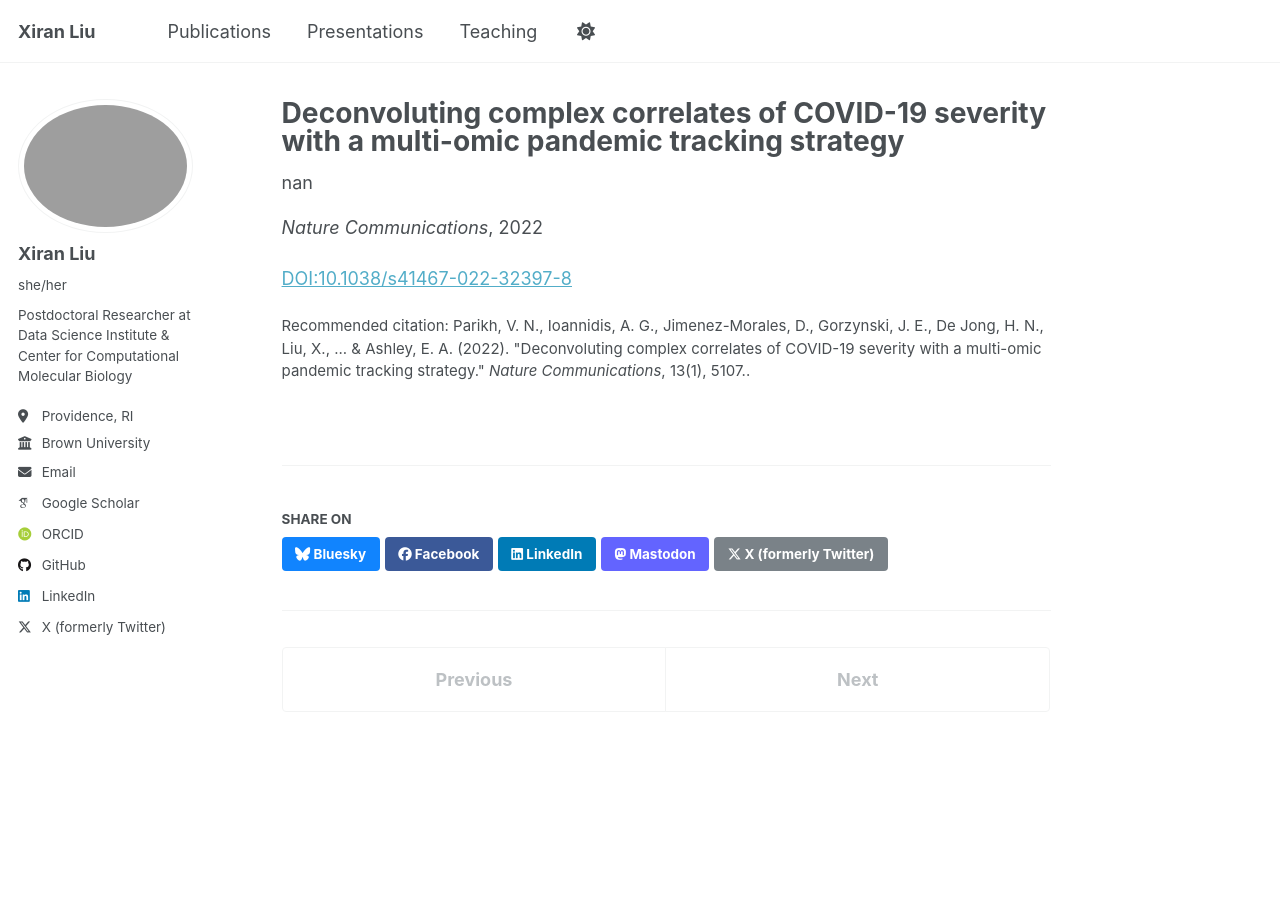
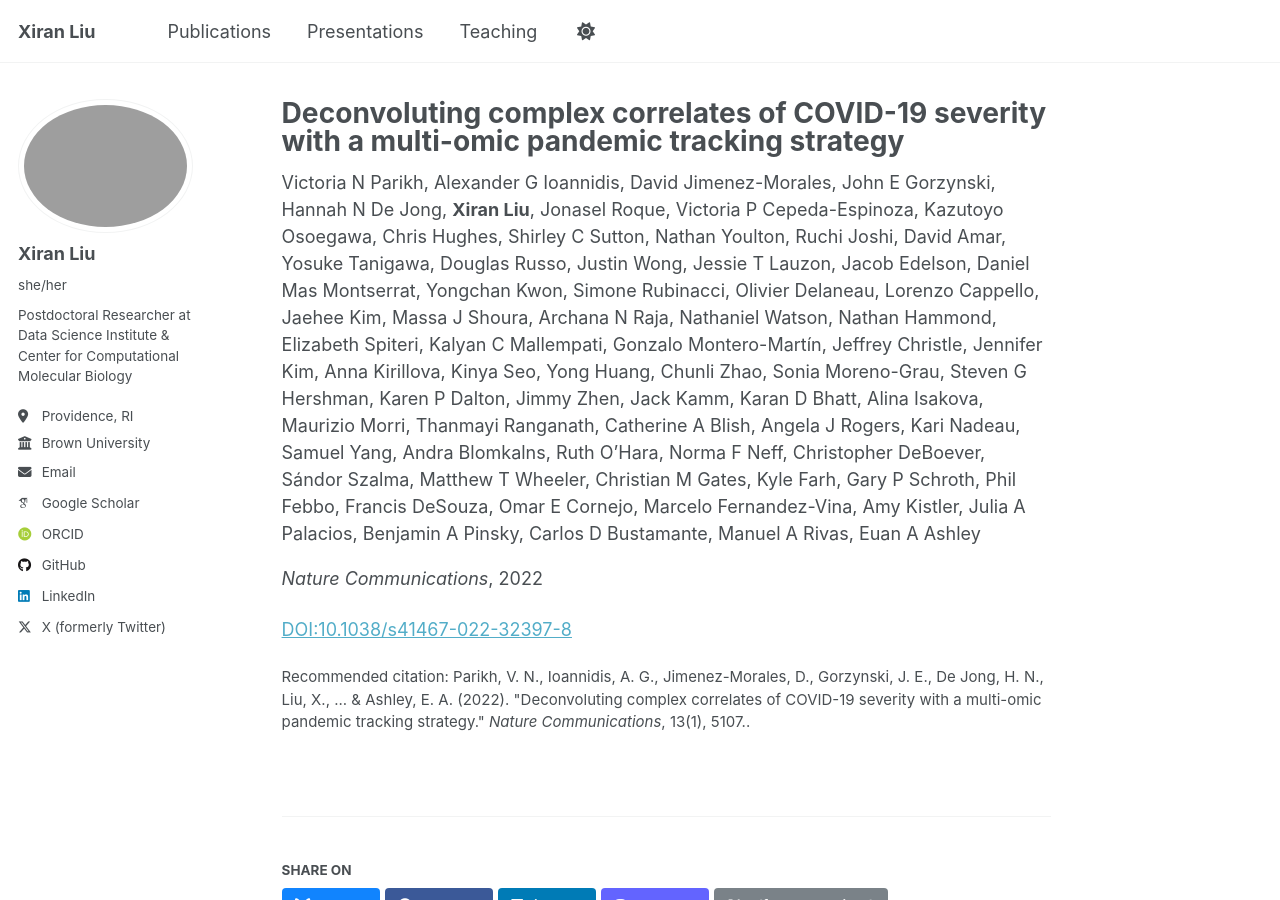
Before and after one commit to xr-cc/xr-cc.github.io, a Jekyll site: the page built from _publications/2022-08-30-deconvoluting2022.md, in a window 1280 px wide and 900 px high. Built offline with Jekyll 4.4.1, drawn with Linux system fonts in a browser that asks for light colours; some web fonts are replaced; a script that is not in the unit is left out.

Commit message:
add pubs

```diff
--- a/_publications/2022-08-30-deconvoluting2022.md
+++ b/_publications/2022-08-30-deconvoluting2022.md
@@ -8,7 +8,76 @@ venue: 'Nature Communications'
 doi: '10.1038/s41467-022-32397-8'
 citation: 'Parikh, V. N., Ioannidis, A. G., Jimenez-Morales, D., Gorzynski, J. E., De Jong, H. N., Liu, X., ... &amp; Ashley, E. A. (2022). &quot;Deconvoluting complex correlates of COVID-19 severity with a multi-omic pandemic tracking strategy.&quot; <i>Nature Communications</i>, 13(1), 5107..'
 authors:
-  - nan
+  - Victoria N Parikh
+  - Alexander G Ioannidis
+  - David Jimenez-Morales
+  - John E Gorzynski
+  - Hannah N De Jong
+  - Xiran Liu
+  - Jonasel Roque
+  - Victoria P Cepeda-Espinoza
+  - Kazutoyo Osoegawa
+  - Chris Hughes
+  - Shirley C Sutton
+  - Nathan Youlton
+  - Ruchi Joshi
+  - David Amar
+  - Yosuke Tanigawa
+  - Douglas Russo
+  - Justin Wong
+  - Jessie T Lauzon
+  - Jacob Edelson
+  - Daniel Mas Montserrat
+  - Yongchan Kwon
+  - Simone Rubinacci
+  - Olivier Delaneau
+  - Lorenzo Cappello
+  - Jaehee Kim
+  - Massa J Shoura
+  - Archana N Raja
+  - Nathaniel Watson
+  - Nathan Hammond
+  - Elizabeth Spiteri
+  - Kalyan C Mallempati
+  - Gonzalo Montero-Martín
+  - Jeffrey Christle
+  - Jennifer Kim
+  - Anna Kirillova
+  - Kinya Seo
+  - Yong Huang
+  - Chunli Zhao
+  - Sonia Moreno-Grau
+  - Steven G Hershman
+  - Karen P Dalton
+  - Jimmy Zhen
+  - Jack Kamm
+  - Karan D Bhatt
+  - Alina Isakova
+  - Maurizio Morri
+  - Thanmayi Ranganath
+  - Catherine A Blish
+  - Angela J Rogers
+  - Kari Nadeau
+  - Samuel Yang
+  - Andra Blomkalns
+  - Ruth O’Hara
+  - Norma F Neff
+  - Christopher DeBoever
+  - Sándor Szalma
+  - Matthew T Wheeler
+  - Christian M Gates
+  - Kyle Farh
+  - Gary P Schroth
+  - Phil Febbo
+  - Francis DeSouza
+  - Omar E Cornejo
+  - Marcelo Fernandez-Vina
+  - Amy Kistler
+  - Julia A Palacios
+  - Benjamin A Pinsky
+  - Carlos D Bustamante
+  - Manuel A Rivas
+  - Euan A Ashley
 ---
 
 <a href='https://doi.org/10.1038/s41467-022-32397-8'>DOI:10.1038/s41467-022-32397-8</a>
```
Also changed, not shown: _publications/2020-03-05-predicting2020.md (added, +16 -0 lines), _publications/2020-10-15-diffusion2020.md (+7 -7 lines), _publications/2021-10-01-effects2021.md (added, +15 -0 lines), _publications/2022-05-02-extracting2022.md (added, +16 -0 lines), _publications/2024-01-01-clumppling2024.md (+3 -1 lines), _publications/2024-09-30-combinatorics2024.md (+3 -1 lines), _publications/2025-04-25-mlmages2025.md (+3 -1 lines).
